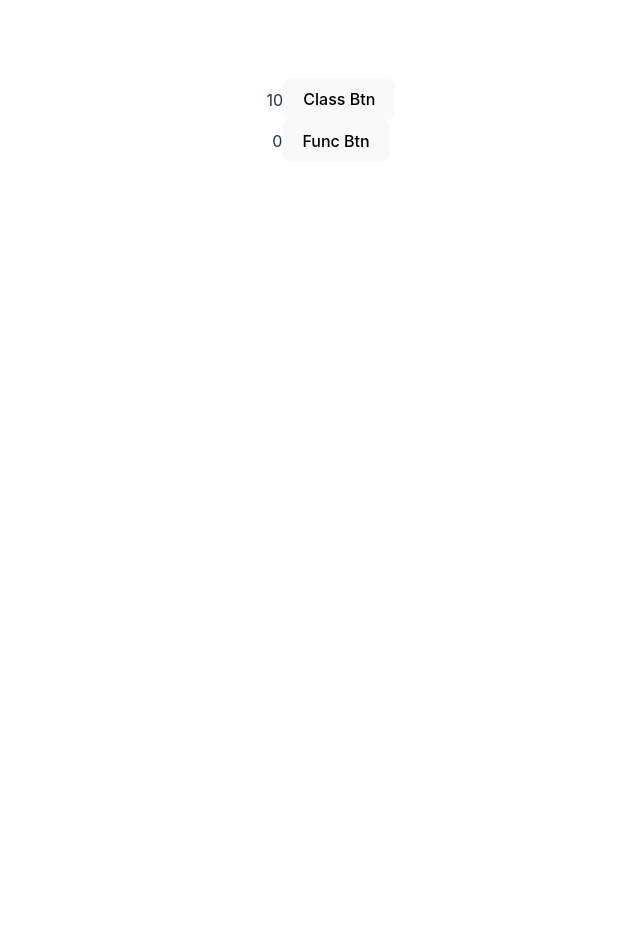
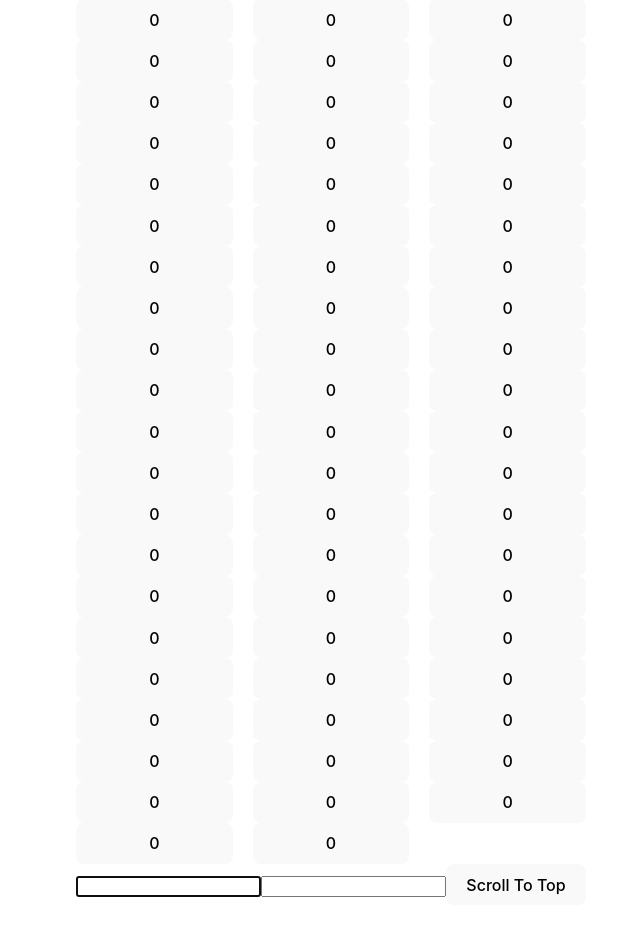
Before and after one commit to MuriithiMark/react-lessons, a React (Vite) app: page / in a window 1280 px wide. Shown: the part 280-1216 px from the top of the page, without its empty margins (309-949 px from the left). Before the commit the page ends 800 px from the top, so only its background shows below. Built offline with nearby package versions, Linux system fonts and the light colour scheme.

Commit message:
useReducer and useRef hooks

```diff
--- a/src/App.jsx
+++ b/src/App.jsx
@@ -1,16 +1,26 @@
-import { useState } from 'react'
-import './App.css'
-import Button_component, { Button_class_component } from './components/Button'
+import { useRef } from "react";
+import "./App.css";
+import UseReducerComponent from "./components/additional-hooks/useReducer/UseReducerComponent";
+import UseRefComponent from "./components/additional-hooks/useRef/UseRefComponent";
 
 function App() {
-  const [count, setCount] = useState(0)
+  const docRef = useRef();
 
   return (
-   <>
-   <Button_class_component btnName="Class Btn" btnColor="red" />
-   <Button_component btnName="Func Btn" btnColor="blue"  />
-   </>
-  )
+    <>
+      <div
+        style={{ display: "grid", gridTemplateColumns: "1fr 1fr 1fr", columnGap: "20px" }}
+        ref={docRef}
+      >
+        {Array(40)
+          .fill(1)
+          .map((num, idx) => (
+            <UseReducerComponent key={num + idx} />
+          ))}
+      </div>
+      <UseRefComponent docRef={docRef} />
+    </>
+  );
 }
 
-export default App
+export default App;
--- /dev/null
+++ b/src/components/additional-hooks/useReducer/UseReducerComponent.jsx
@@ -0,0 +1,35 @@
+import React, { useState, useReducer } from "react";
+
+// const UseReducerComponent = () => {
+//   const [num, setNum] = useState(0);
+//   return (
+// <>
+// <button onClick={() => setNum(num + 1)}>{num}</button>
+// </>  )
+// }
+
+// export default UseReducerComponent
+
+function reducer(state, action) {
+  switch (action.type) {
+    case "INCREMENT":
+      return state + 1;
+    case "DECREMENT":
+      return state - 1;
+    default:
+      break;
+  }
+}
+
+const UseReducerComponent = () => {
+  const [state, dispatch] = useReducer(reducer, 0);
+  return (
+    <>
+      <button onClick={() => dispatch({type: "INCREMENT"})}>{state}</button>
+      <button onClick={() => dispatch({type: "DECREMENT"})}>{state}</button>
+    </>
+  );
+};
+
+
+export default UseReducerComponent;
--- /dev/null
+++ b/src/components/additional-hooks/useRef/UseRefComponent.jsx
@@ -0,0 +1,28 @@
+import React from "react";
+import { useEffect } from "react";
+import { useRef } from "react";
+
+const UseRefComponent = ({ docRef }) => {
+  const usernameRef = useRef();
+  const passwordRef = useRef();
+  const buttonRef = useRef();
+
+  const handleClick = () => {
+    buttonRef.current.innerHTML = '<span>Hello World</span>'
+  };
+
+  useEffect(() => {
+    usernameRef.current.focus();
+  }, []);
+  return (
+    <>
+      <input type="text" ref={usernameRef} />
+      <input type="text" ref={passwordRef} />
+      <button onClick={handleClick} ref={buttonRef}>
+        Scroll To Top
+      </button>
+    </>
+  );
+};
+
+export default UseRefComponent;
```
